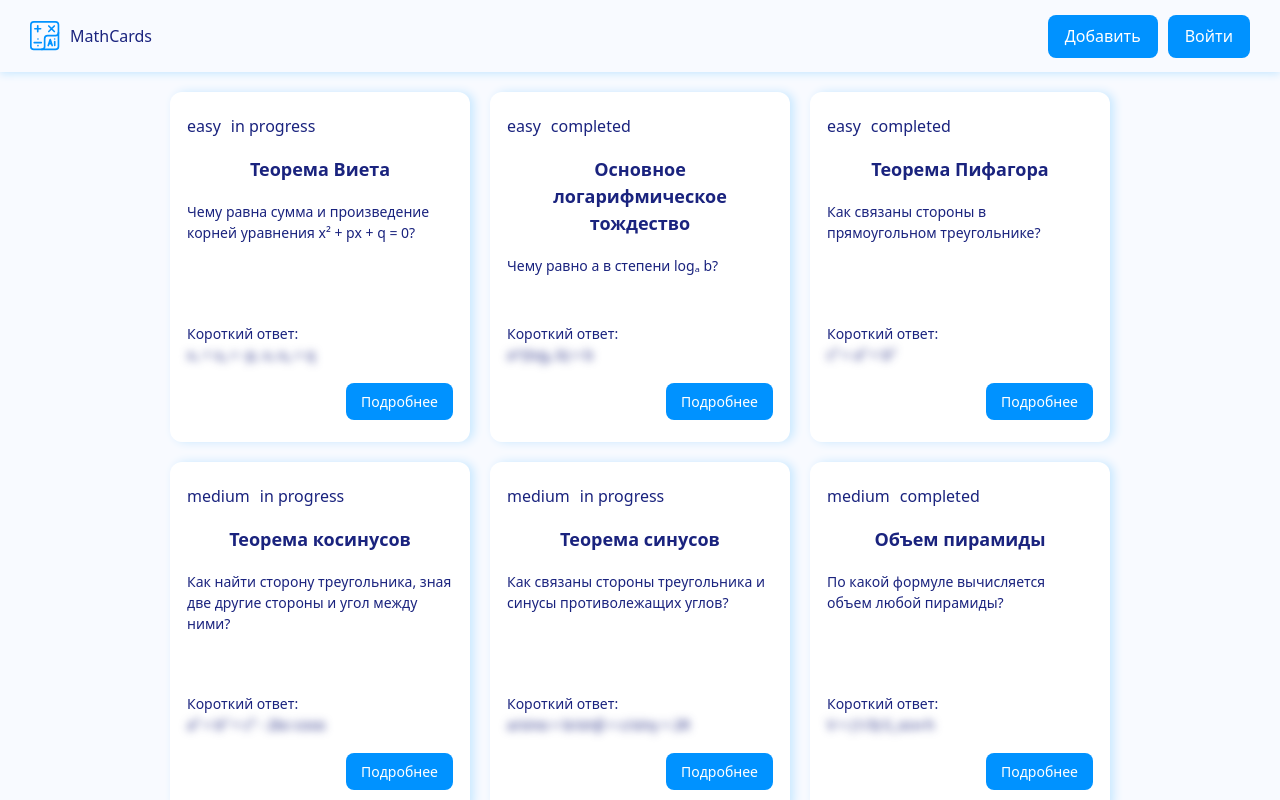
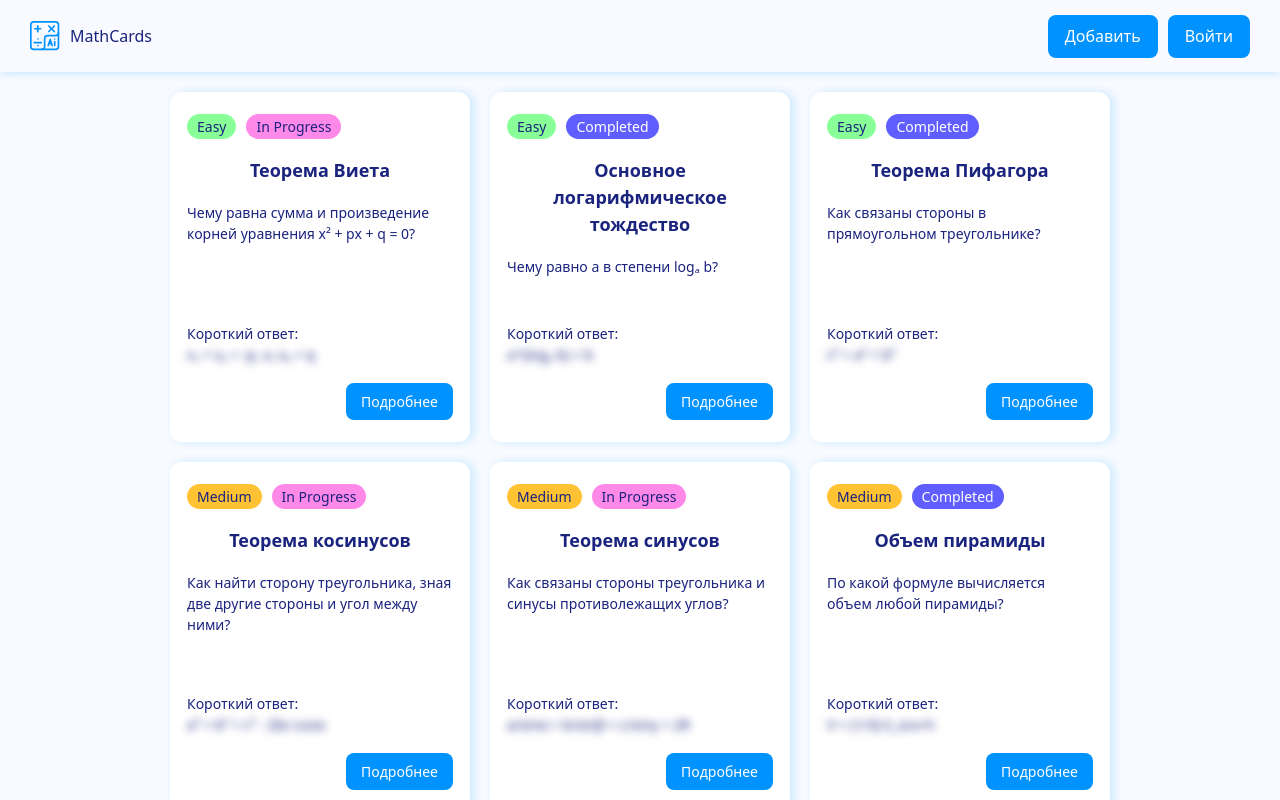
Before and after one commit to semerkq/math-cards, a React (Vite) app: page / in a window 1280 px wide. Built offline with nearby package versions, Linux system fonts and the light colour scheme; data requests are answered from the project's data file.

Commit message:
Badges component and drawing error

```diff
--- /dev/null
+++ b/src/components/Badges/Badges.jsx
@@ -0,0 +1,18 @@
+import cls from "./Badges.module.css";
+
+export const Badges = (props) => {
+  switch (props.variant) {
+    case "easy":
+      return <div className={`${cls.badges} ${cls.easy}`}>{props.children}</div>;
+    case "medium":
+      return <div className={`${cls.badges} ${cls.medium}`}>{props.children}</div>;
+    case "hard":
+      return <div className={`${cls.badges} ${cls.hard}`}>{props.children}</div>;
+    case "completed":
+      return <div className={`${cls.badges} ${cls.completed}`}>{props.children}</div>;
+    case "in progress":
+      return <div className={`${cls.badges} ${cls.inProgress}`}>{props.children}</div>;
+    default:
+      return <div className={cls.badges}>{props.children}</div>;
+  }
+};
--- /dev/null
+++ b/src/components/Badges/Badges.module.css
@@ -0,0 +1,34 @@
+.badges {
+	width: fit-content;
+	border-radius: 20px;
+	background-color: rgb(255, 187, 77);
+	padding: 2px 10px;
+	display: flex;
+	justify-content: center;
+	align-items: center;
+	text-transform: capitalize;
+	color: #1a237e;
+	font-size: 14px;
+}
+
+.easy {
+	background-color: #89ff97;
+}
+
+.medium {
+	background-color: #ffc232;
+}
+
+.hard {
+	background-color: #ff7979;
+}
+
+.completed {
+	background-color: #605efe;
+	color: #ffffff;
+}
+
+.inProgress {
+	background-color: #ff89e9;
+	color: #1a237e;
+}
--- /dev/null
+++ b/src/components/Badges/index.jsx
@@ -0,0 +1 @@
+export { Badges } from "./Badges";
--- a/src/components/QuestionCard/QuestionCard.jsx
+++ b/src/components/QuestionCard/QuestionCard.jsx
@@ -1,12 +1,17 @@
 import cls from "./QuestionCard.module.css";
 import { Button } from "../Button";
+import { Badges } from "../Badges";
 
 export const QuestionCard = (props) => {
+  const difficultyVariant = props.cards.metadata.difficulty;
+  const statusVariant = props.cards.metadata.status;
+
+  console.log(difficultyVariant);
   return (
     <div className={cls.questionCard}>
       <div className={cls.labelsWrapper}>
-        <div>{props.cards.metadata.difficulty}</div>
-        <div>{props.cards.metadata.status}</div>
+        <Badges variant={difficultyVariant}>{props.cards.metadata.difficulty}</Badges>
+        <Badges variant={statusVariant}>{props.cards.metadata.status}</Badges>
       </div>
       <h5 className={cls.cardTitle}>{props.cards.preview.title}</h5>
       <p className={cls.cardQuestion}>{props.cards.preview.question}</p>
--- a/src/pages/HomePage/HomePage.jsx
+++ b/src/pages/HomePage/HomePage.jsx
@@ -8,7 +8,7 @@ import { useFetch } from "../../hooks/useFetch";
 
 export const HomePage = () => {
   const [cardsInformation, setCardsInformation] = useState([]);
-  const [getQuestions, isLoading] = useFetch(async (arg) => {
+  const [getQuestions, isLoading, error] = useFetch(async (arg) => {
     const response = await fetch(`${API_URL}/${arg}`);
     const questions = await response.json();
 
@@ -22,6 +22,7 @@ export const HomePage = () => {
 
   return (
     <>
+      {error && <p>{error}</p>}
       {isLoading && <Loader />}
       <QuestionCardList cardsInformation={cardsInformation} />
     </>
```
